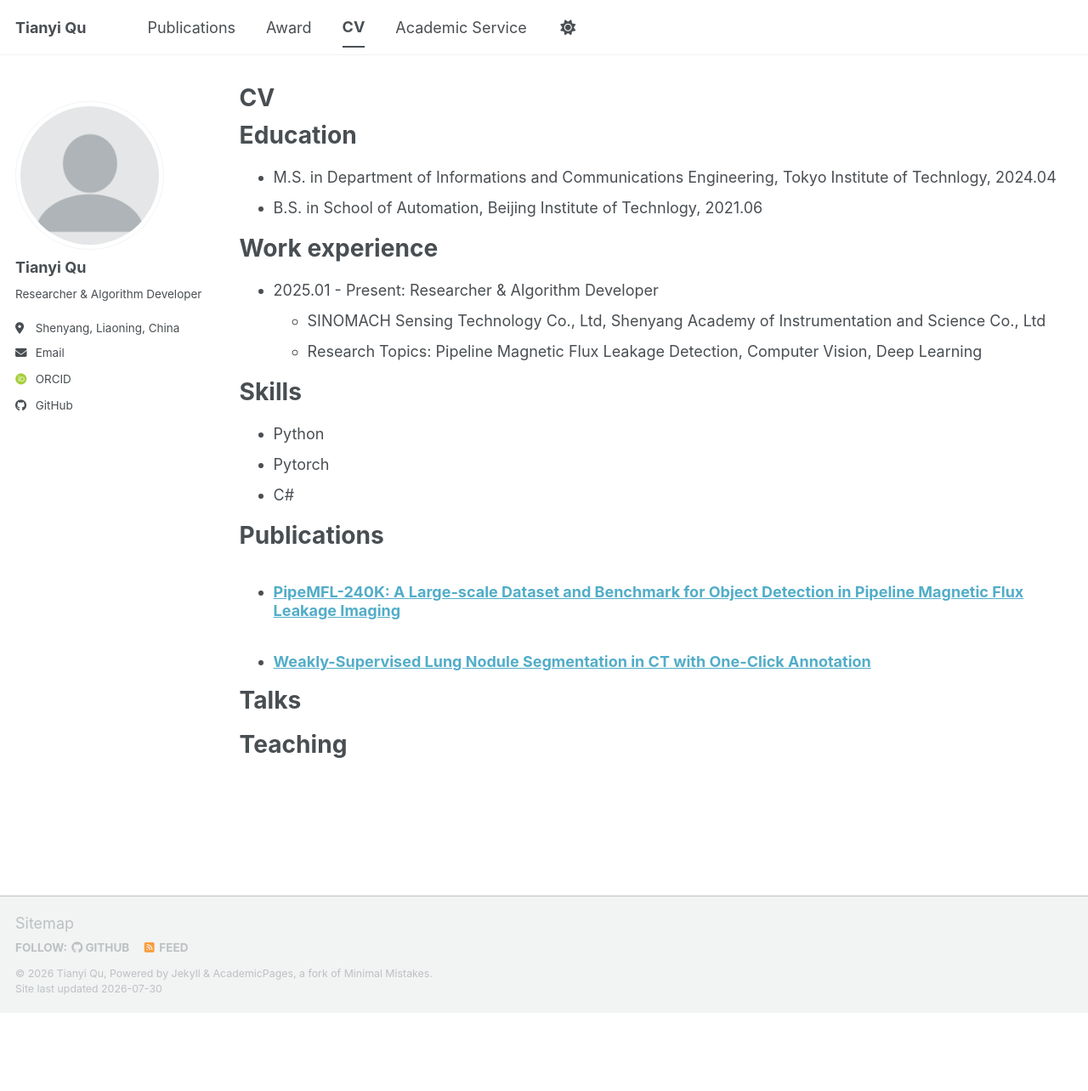
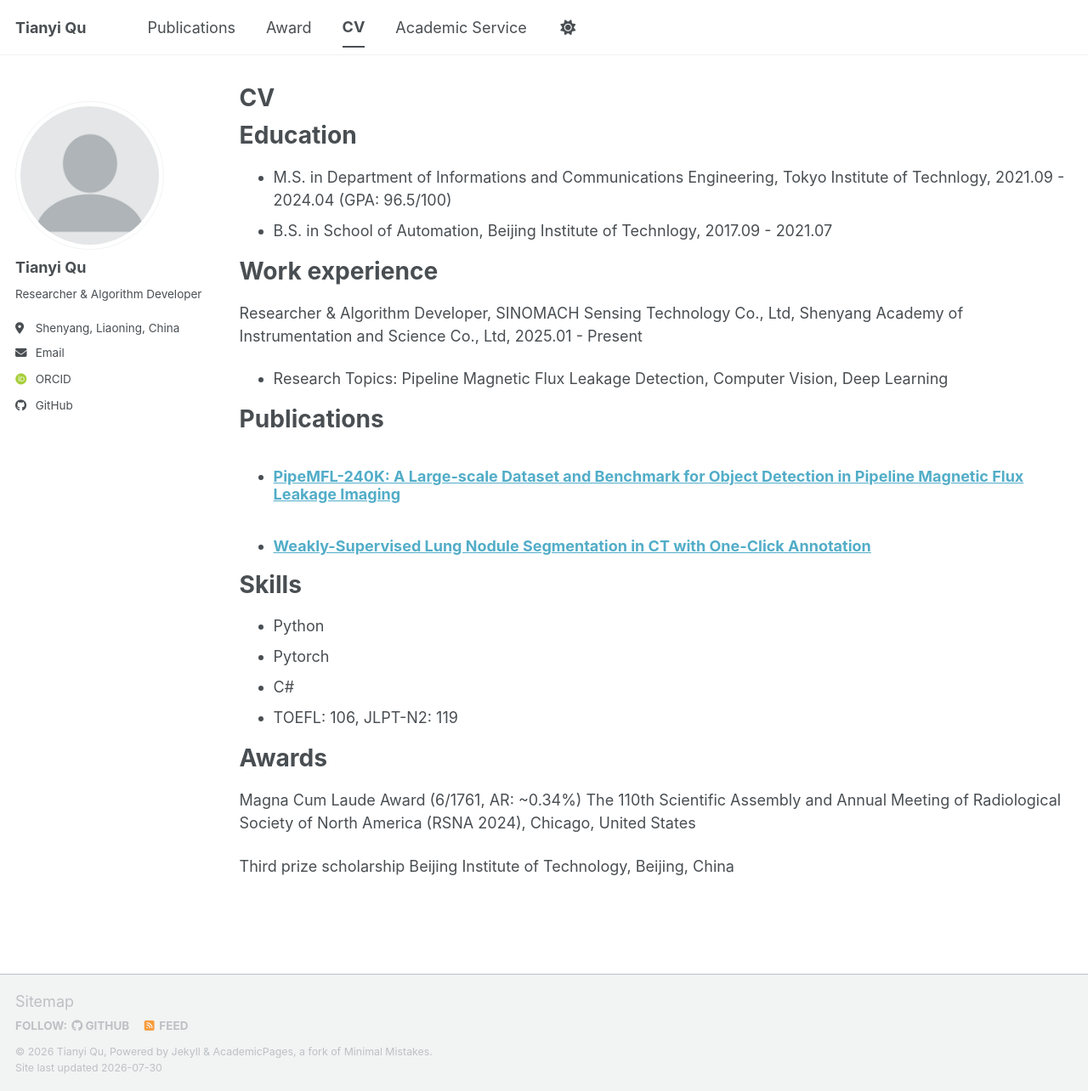
Before and after one commit to TQSAIS/tqsais.github.io, a Jekyll site: the page built from _pages/cv.md, in a window 1280 px wide and 1284 px high. Shown: the whole window at 85% size. Built offline with Jekyll 4.4.1, drawn with Linux system fonts in a browser that asks for light colours; some web fonts are replaced; a script bundle is joined from its source files by our own code; library files that are not in the unit come from our copies.

Commit message:
Update cv.md

```diff
--- a/_pages/cv.md
+++ b/_pages/cv.md
@@ -11,21 +11,13 @@ redirect_from:
 
 Education
 ======
-* M.S. in Department of Informations and Communications Engineering, Tokyo Institute of Technlogy, 2024.04
-* B.S. in School of Automation, Beijing Institute of Technlogy, 2021.06
+* M.S. in Department of Informations and Communications Engineering, Tokyo Institute of Technlogy, 2021.09 - 2024.04 (GPA: 96.5/100)
+* B.S. in School of Automation, Beijing Institute of Technlogy, 2017.09 - 2021.07
 
 Work experience
 ======
-* 2025.01 - Present: Researcher & Algorithm Developer
-  * SINOMACH Sensing Technology Co., Ltd, Shenyang Academy of Instrumentation and Science Co., Ltd
+Researcher & Algorithm Developer, SINOMACH Sensing Technology Co., Ltd, Shenyang Academy of Instrumentation and Science Co., Ltd, 2025.01 - Present
   * Research Topics: Pipeline Magnetic Flux Leakage Detection, Computer Vision, Deep Learning
-
-
-Skills
-======
-* Python
-* Pytorch
-* C#
 
 Publications
 ======
@@ -33,14 +25,17 @@ Publications
     {% include archive-single-cv.html %}
   {% endfor %}</ul>
 
-Talks
+Skills
 ======
-  <ul>{% for post in site.talks reversed %}
-    {% include archive-single-talk-cv.html  %}
-  {% endfor %}</ul>
+* Python
+* Pytorch
+* C#
+* TOEFL: 106, JLPT-N2: 119
 
-Teaching
+Awards
 ======
-  <ul>{% for post in site.teaching reversed %}
-    {% include archive-single-cv.html %}
-  {% endfor %}</ul>
+Magna Cum Laude Award (6/1761, AR: ~0.34%)
+The 110th Scientific Assembly and Annual Meeting of Radiological Society of North America (RSNA 2024), Chicago, United States
+
+Third prize scholarship
+Beijing Institute of Technology, Beijing, China
```
